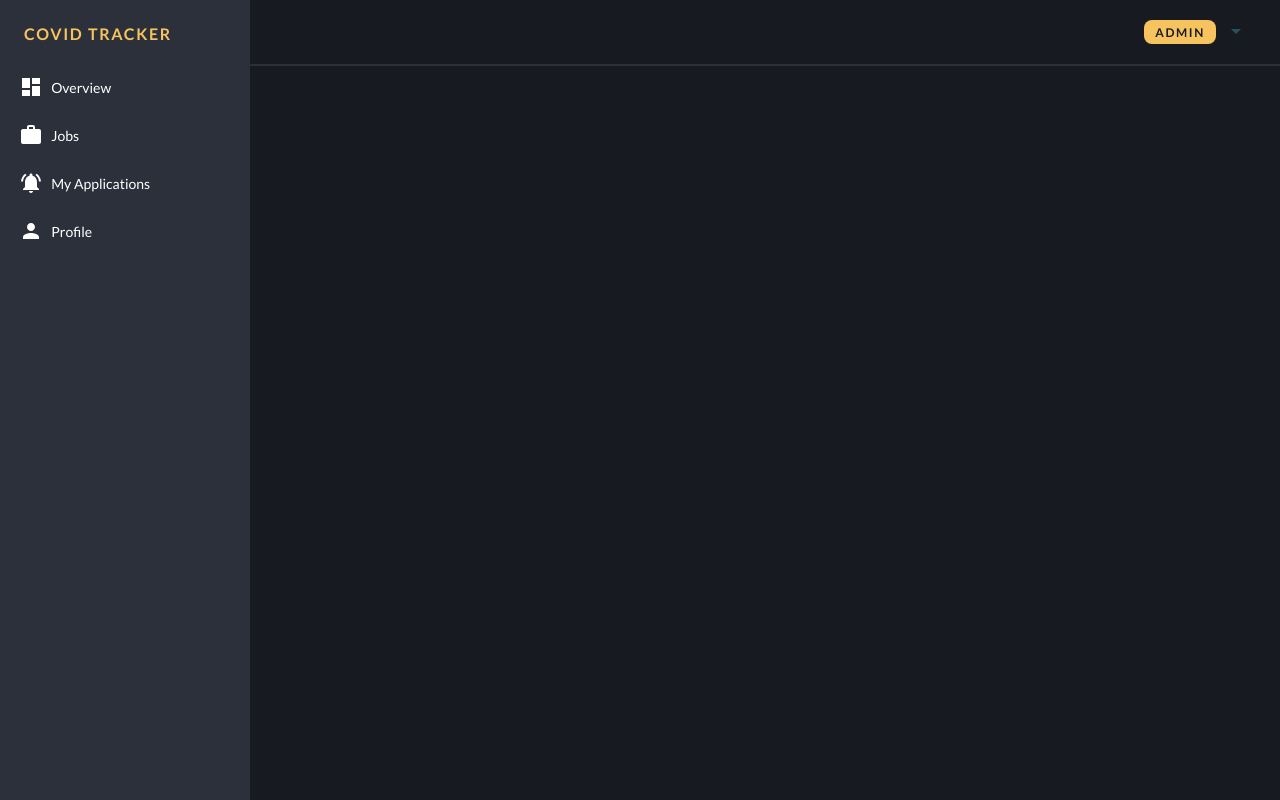
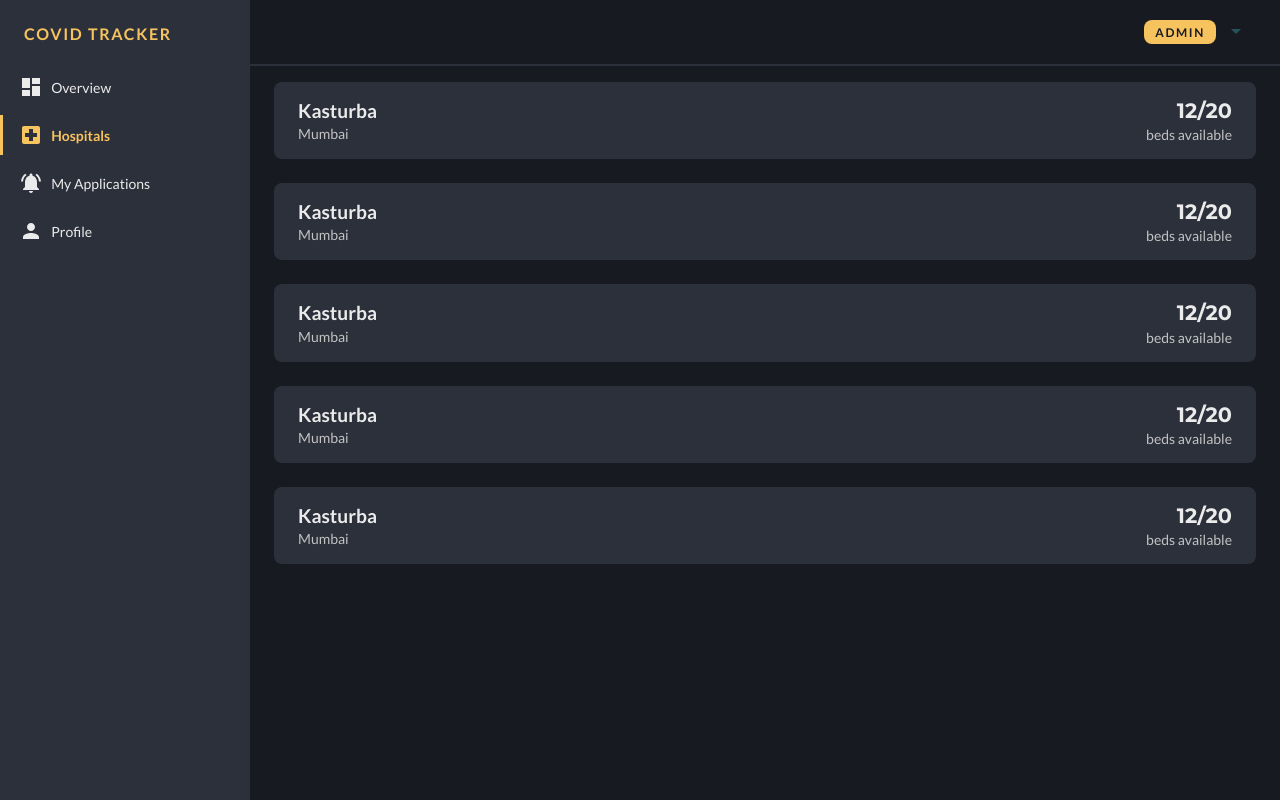
Before and after one commit to adnanhakim/react-covid-bed-tracker, a React (Create React App) app: page / in a window 1280 px wide. Built offline with nearby package versions, Linux system fonts and the light colour scheme.

Commit message:
Added Hospital Cards

```diff
--- a/src/App.css
+++ b/src/App.css
@@ -1,4 +1,4 @@
-@import url('https://fonts.googleapis.com/css2?family=Lato:wght@400;700&display=swap');
+@import url('https://fonts.googleapis.com/css2?family=Lato:wght@400;700&family=Montserrat:wght@400;700&display=swap');
 
 * {
    margin: 0;
@@ -6,7 +6,8 @@
    --background: #171a21;
    --white: #ffffff;
    --black: #000000;
-   --text: #fff;
+   --text: #ebebeb;
+   --light-text: #c2c2c2;
    --accent: #f7c35e;
    /* --accent: #26525c; */
    --text-accent: #26525c;
@@ -23,6 +24,7 @@
    --max-width: 1300px;
    --sidebar-width: 250px;
    --container-margin: 2rem;
+   --card-border: 0.5rem;
 }
 
 body {
--- a/src/components/Sidebar.js
+++ b/src/components/Sidebar.js
@@ -2,7 +2,7 @@ import React from 'react';
 import './Sidebar.css';
 import SidebarOption from './SidebarOption';
 import DashboardIcon from '@material-ui/icons/Dashboard';
-import WorkIcon from '@material-ui/icons/Work';
+import LocalHospitalIcon from '@material-ui/icons/LocalHospital';
 import NotificationsActiveIcon from '@material-ui/icons/NotificationsActive';
 import AddCircleIcon from '@material-ui/icons/AddCircle';
 import PersonIcon from '@material-ui/icons/Person';
@@ -24,10 +24,10 @@ function Sidebar() {
             mobileView
          />
          <SidebarOption
-            Icon={WorkIcon}
-            title={'Jobs'}
+            Icon={LocalHospitalIcon}
+            title={'Hospitals'}
             link={'/'}
-            active={sidebar === 'DASHBOARD'}
+            active={sidebar === 'HOSPITALS'}
             mobileView
          />
          <SidebarOption
--- /dev/null
+++ b/src/components/feed/HospitalCard.css
@@ -0,0 +1,47 @@
+.hospital-card-container {
+   color: var(--text);
+   background-color: var(--sidebar-background);
+   border-radius: var(--card-border);
+   width: 100%;
+}
+
+.hospital-card {
+   padding: 1rem 1.5rem;
+   display: flex;
+   gap: 1rem;
+   align-items: center;
+   justify-content: space-between;
+}
+
+.hospital-card-left {
+   display: flex;
+   flex-direction: column;
+   gap: 0.2rem;
+}
+
+.hospital-card-left > h3 {
+   font-size: 1.2rem;
+}
+
+.hospital-card-left > p {
+   font-size: 0.875rem;
+   color: var(--light-text);
+}
+
+.hospital-card-right {
+   display: flex;
+   flex-direction: column;
+   align-items: flex-end;
+   gap: 0.2rem;
+}
+
+.hospital-card-right > h3 {
+   font-size: 1.3rem;
+   font-weight: 700;
+   font-family: 'Montserrat', 'Lato', sans-serif;
+}
+
+.hospital-card-right > p {
+   font-size: 0.875rem;
+   color: var(--light-text);
+}
--- /dev/null
+++ b/src/components/feed/HospitalCard.js
@@ -0,0 +1,24 @@
+import React from 'react';
+import './HospitalCard.css';
+import { Link } from 'react-router-dom';
+
+function HospitalCard() {
+   return (
+      <Link to={`/application/`} className="link">
+         <div className="hospital-card-container">
+            <div className="hospital-card">
+               <div className="hospital-card-left">
+                  <h3>Kasturba</h3>
+                  <p>Mumbai</p>
+               </div>
+               <div className="hospital-card-right">
+                  <h3>12/20 </h3>
+                  <p>beds available</p>
+               </div>
+            </div>
+         </div>
+      </Link>
+   );
+}
+
+export default HospitalCard;
--- a/src/containers/Feed.css
+++ b/src/containers/Feed.css
@@ -1,8 +1,7 @@
-.feed-jobs {
+.feed-hospitals {
    display: flex;
    flex-direction: column;
-   align-items: center;
    justify-content: center;
-   padding-top: 0.5rem;
-   padding-bottom: 1rem;
+   padding: 1rem 1.5rem;
+   gap: 1.5rem;
 }
--- a/src/containers/Feed.js
+++ b/src/containers/Feed.js
@@ -1,10 +1,52 @@
 import React, { useState, useEffect } from 'react';
+import HospitalCard from '../components/feed/HospitalCard';
 import './Feed.css';
+import { useStateValue } from '../state/StateProvider';
 
 function Feed() {
+   const [, dispatch] = useStateValue();
+
+   useEffect(() => {
+      // async function fetchJobs() {
+      //    try {
+      //       const res = await axios({
+      //          method: 'GET',
+      //          url: applied
+      //             ? `${BASE_URL}/company/applied`
+      //             : `${BASE_URL}/company/`,
+      //          headers: {
+      //             'auth-token': auth.getToken(),
+      //          },
+      //       });
+
+      //       setLoading(false);
+      //       dispatch({
+      //          type: 'SET_JOBS',
+      //          jobs: res.data,
+      //       });
+      //    } catch (err) {
+      //       setLoading(false);
+      //       console.log(err);
+      //    }
+      // }
+
+      // fetchJobs();
+
+      dispatch({
+         type: 'SET_SIDEBAR',
+         sidebar: 'HOSPITALS',
+      });
+   }, [dispatch]);
+
    return (
       <div className="section">
-         <div className="feed-jobs"></div>
+         <div className="feed-hospitals">
+            <HospitalCard />
+            <HospitalCard />
+            <HospitalCard />
+            <HospitalCard />
+            <HospitalCard />
+         </div>
       </div>
    );
 }
```
